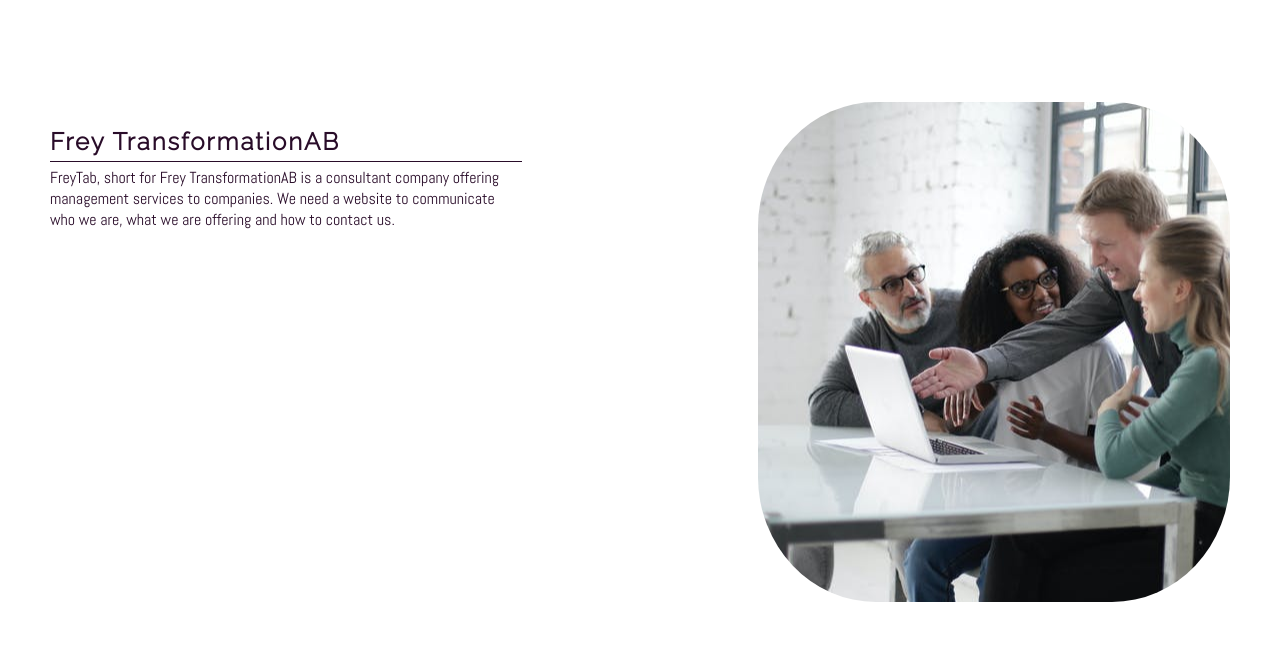
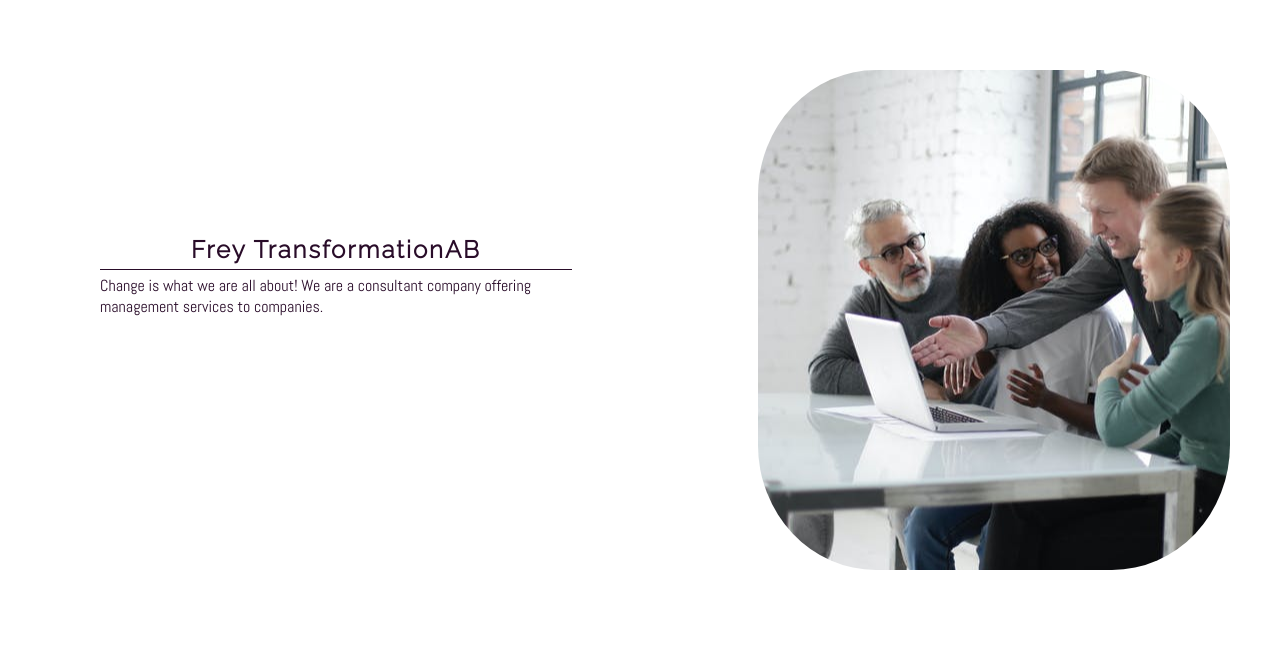
Before and after one commit to MadeleineFrey/Project1-HTML-CSS, a plain HTML site: page index.html in a window 1280 px wide. Shown: the part 78-727 px from the top of the page. Drawn offline with Linux system fonts and the light colour scheme.

Commit message:
Add centering style to home page section

```diff
--- a/assets/css/style.css
+++ b/assets/css/style.css
@@ -67,7 +67,7 @@ header {
 
 #home-page {
     height: 500px;
-    margin: 115px 50px 50px 50px;
+    margin: 82.5px 50px 82.5px 50px;
 }
 
 /* width 40 image 60% */
@@ -75,18 +75,17 @@ header {
 #home-left {
     background-color: #fff;
     width: 40%;
-    height: 100%;
+    /* height: 100%; */
     float: left;
     color: #290c29;
+    /* text-align: center; */
+    padding: 140px 0 200px 50px;
 }
 
-#home-left h1 {
-    color: white;
-}
 
 #home-left h1 {
     color: #290c29;
-    text-align: left;
+    text-align: center;
     padding-top: 25px;
 }
 
--- a/index.html
+++ b/index.html
@@ -27,8 +27,7 @@
         <div id="home-left">
             <h1>Frey TransformationAB</h1>
             <hr>
-            <p>FreyTab, short for Frey TransformationAB is a consultant company offering management services to companies. We need a website to
-                communicate who we are, what we are offering and how to contact us. </p>
+            <p>Change is what we are all about! We are a consultant company offering management services to companies. </p>
         </div>
         <div id="home-right"></div>
     </section>
```
